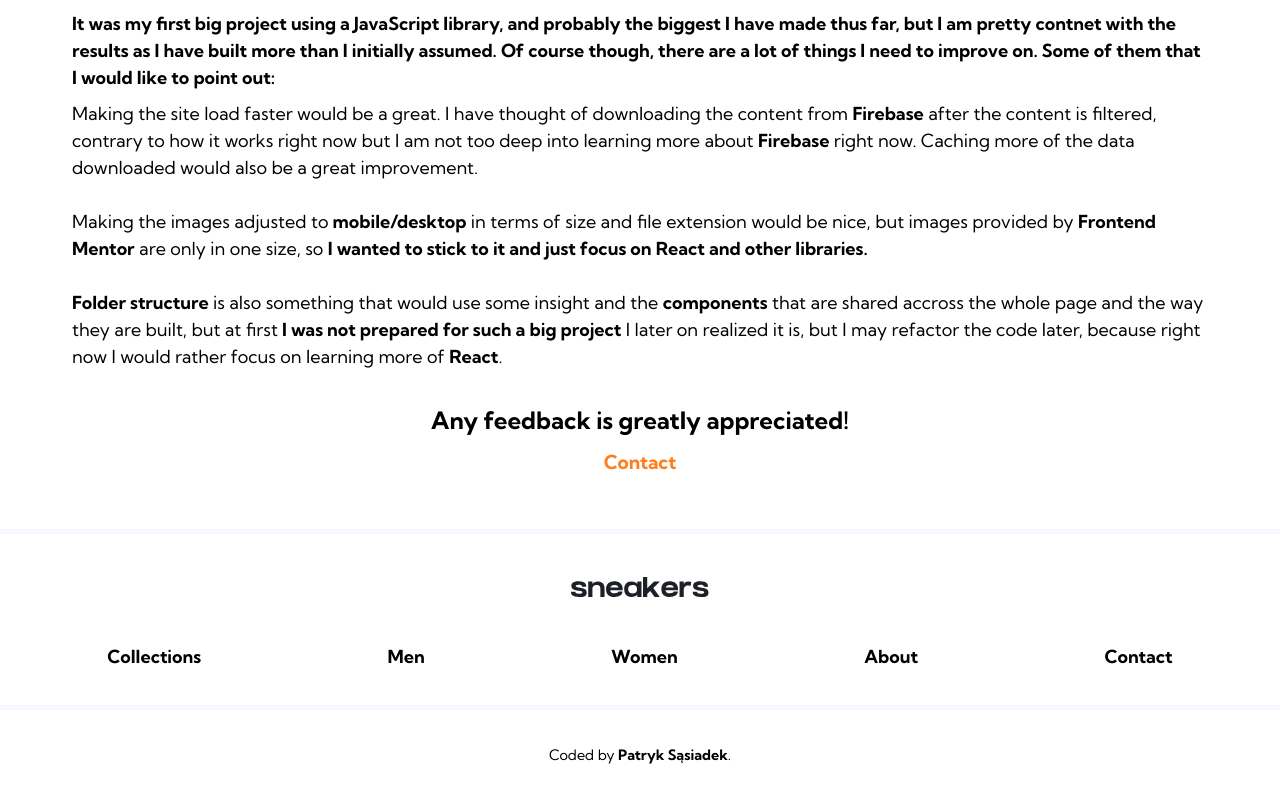
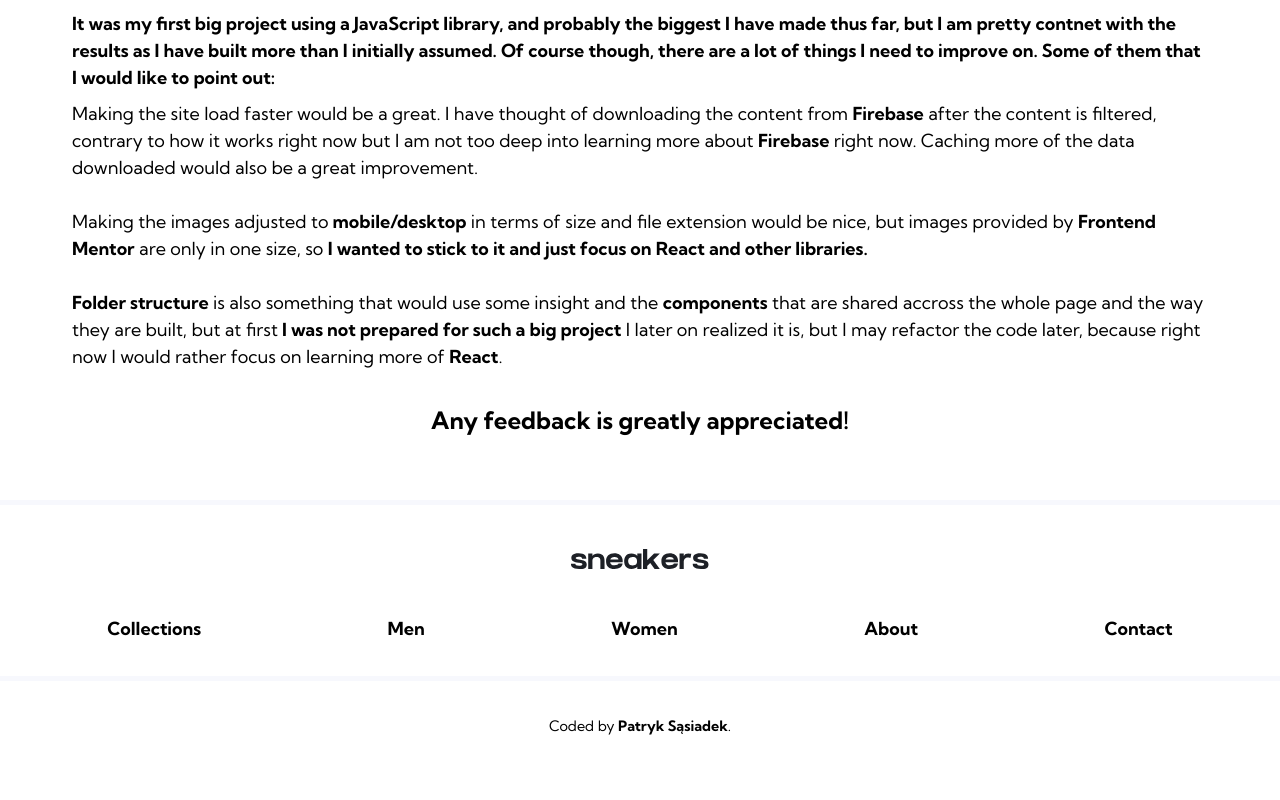
Before and after one commit to kimi1723/E-commerce-product-page-Frontend-Mentor, a React (Create React App) app in the folder my-app/: page /about in a window 1280 px wide. Shown: the part 698-1498 px from the top of the page. After the commit the page ends 1469 px from the top, so only its background shows below. Built offline with nearby package versions, Linux system fonts and the light colour scheme; no server answers.

Commit message:
about update

```diff
--- a/my-app/src/components/nav-sections/about/About.js
+++ b/my-app/src/components/nav-sections/about/About.js
@@ -1,4 +1,3 @@
-import { Link } from 'react-router-dom';
 import PageContent from '../../ui/wrappers/PageContent';
 
 import classes from './About.module.css';
@@ -66,9 +65,6 @@ const About = () => {
 					<h2 className={classes.h2}>
 						<strong>Any feedback is greatly appreciated!</strong>
 					</h2>
-					<Link to="/contact" className={classes.link}>
-						Contact
-					</Link>
 				</footer>
 			</article>
 		</PageContent>
--- a/my-app/src/components/nav-sections/about/About.module.css
+++ b/my-app/src/components/nav-sections/about/About.module.css
@@ -26,19 +26,6 @@ article:nth-of-type(2) .h2 {
 	line-height: 1.2;
 }
 
-.link {
-	font-weight: bold;
-	font-size: 1.2rem;
-	color: hsl(26, 100%, 55%);
-	outline: none;
-	transition: color 0.3s;
-}
-
-.link:hover,
-.link:focus {
-	color: hsl(220, 14%, 75%);
-}
-
 .bold {
 	font-weight: bold;
 }
```
